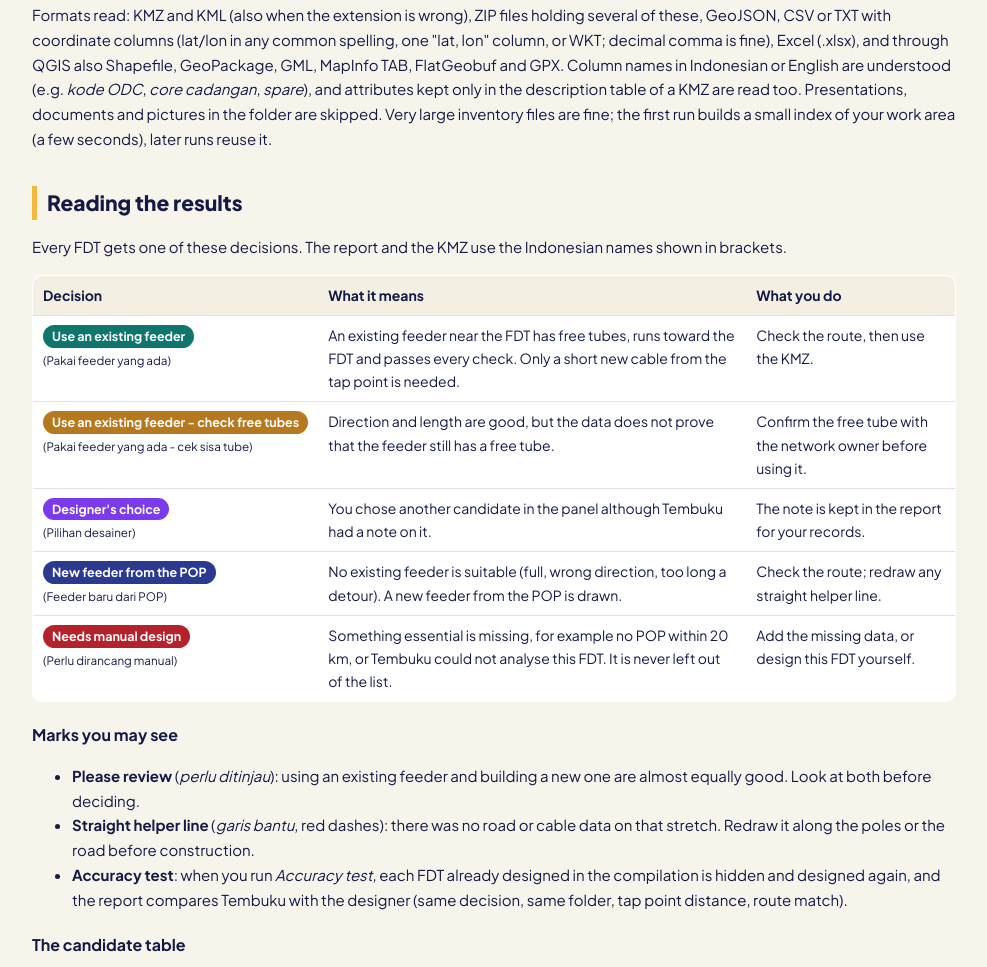
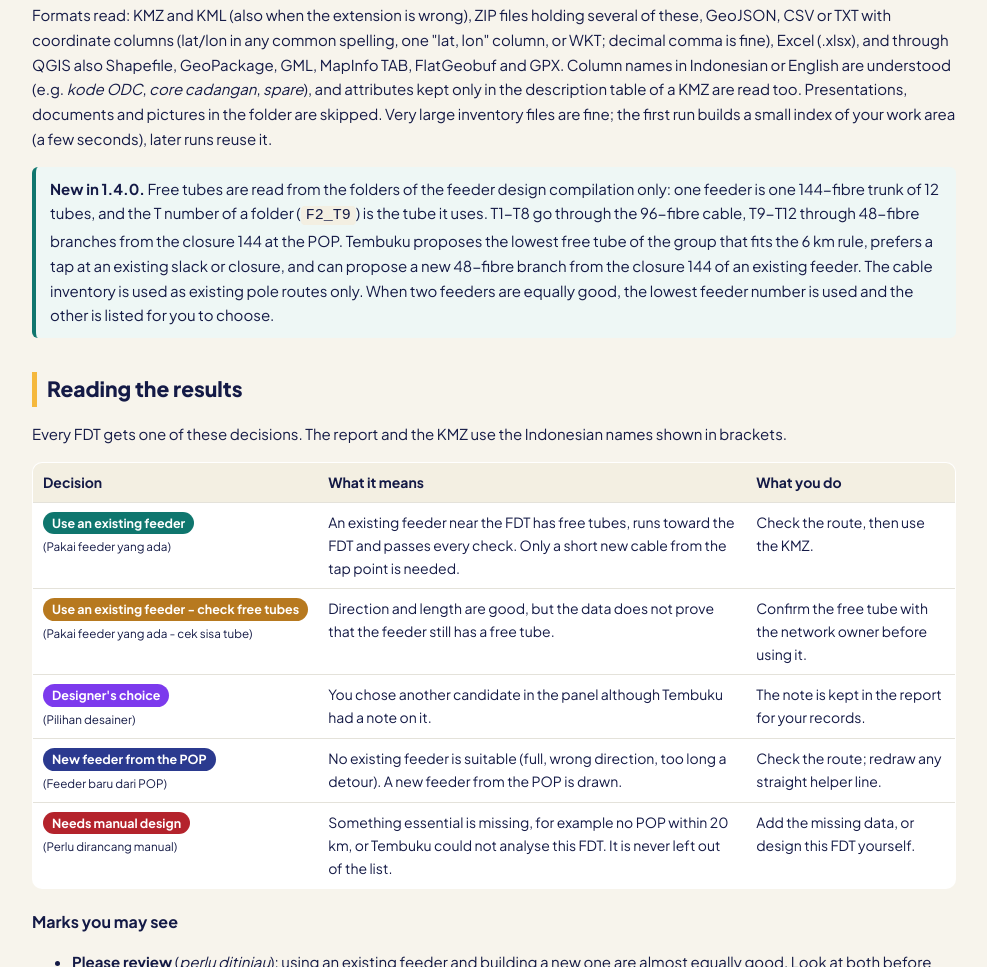
Before and after one commit to jetstimo/tembuku, a plain HTML site: page tembuku/help/index.html in a window 1280 px wide. Shown: the part 1830-2797 px from the top of the page, without its empty margins (146-1133 px from the left). Drawn offline with Linux system fonts and the light colour scheme.

Commit message:
Tembuku 1.4.1: help page

```diff
--- a/tembuku/help/index.html
+++ b/tembuku/help/index.html
@@ -94,6 +94,13 @@ Indonesian or English are understood (e.g. <i>kode ODC</i>, <i>core cadangan</i>
 only in the description table of a KMZ are read too. Presentations, documents and pictures in the folder are skipped.
 Very large inventory files are fine; the first run builds a small index of your work area (a few seconds), later runs
 reuse it.</p>
+
+<div class="tip"><b>New in 1.4.0.</b> Free tubes are read from the folders of the feeder design compilation only: one feeder
+is one 144-fibre trunk of 12 tubes, and the T number of a folder (<code>F2_T9</code>) is the tube it uses. T1-T8 go
+through the 96-fibre cable, T9-T12 through 48-fibre branches from the closure 144 at the POP. Tembuku proposes the lowest
+free tube of the group that fits the 6 km rule, prefers a tap at an existing slack or closure, and can propose a new
+48-fibre branch from the closure 144 of an existing feeder. The cable inventory is used as existing pole routes only.
+When two feeders are equally good, the lowest feeder number is used and the other is listed for you to choose.</div>
 
 <h2 id="results">Reading the results</h2>
 <p>Every FDT gets one of these decisions. The report and the KMZ use the Indonesian names shown in brackets.</p>
```
